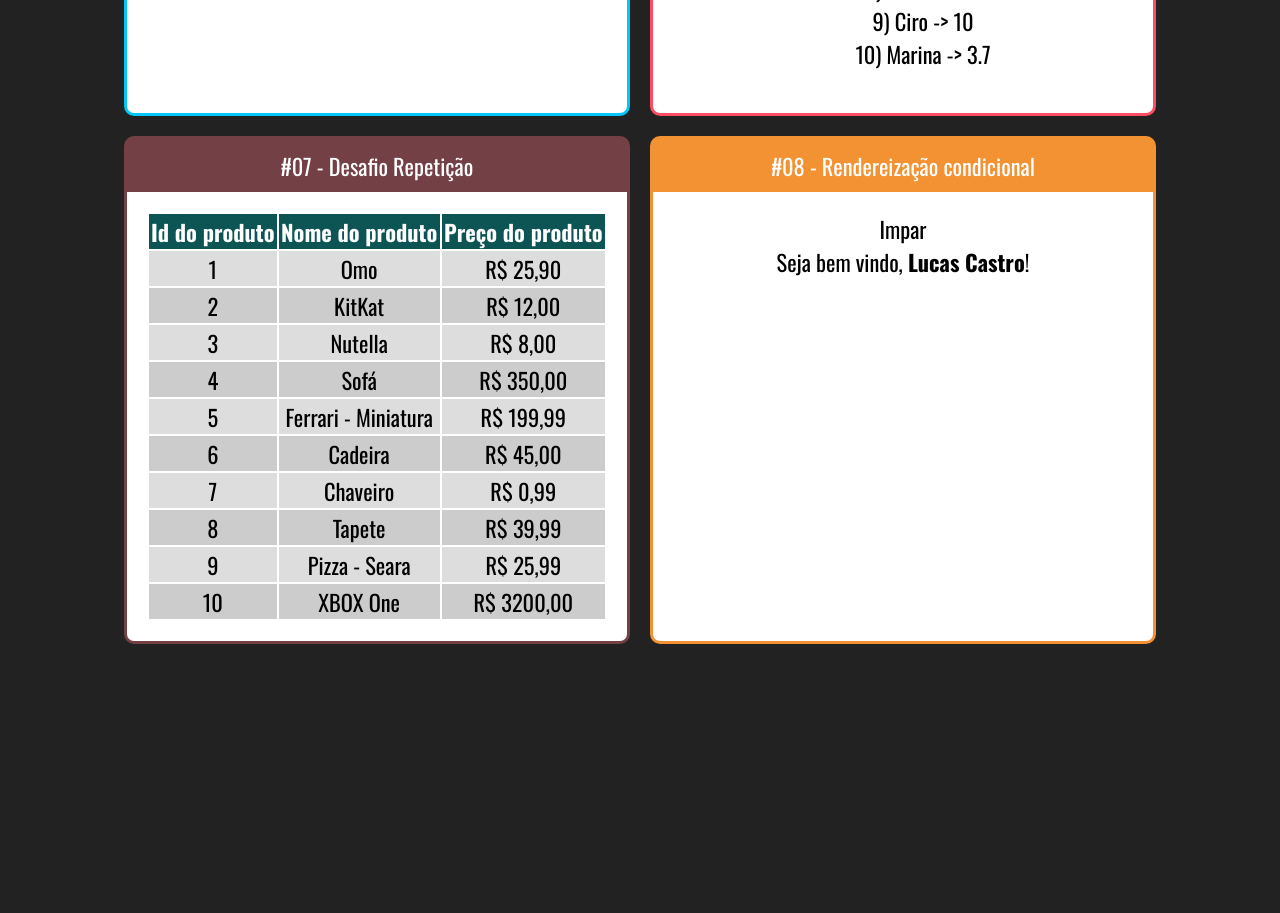
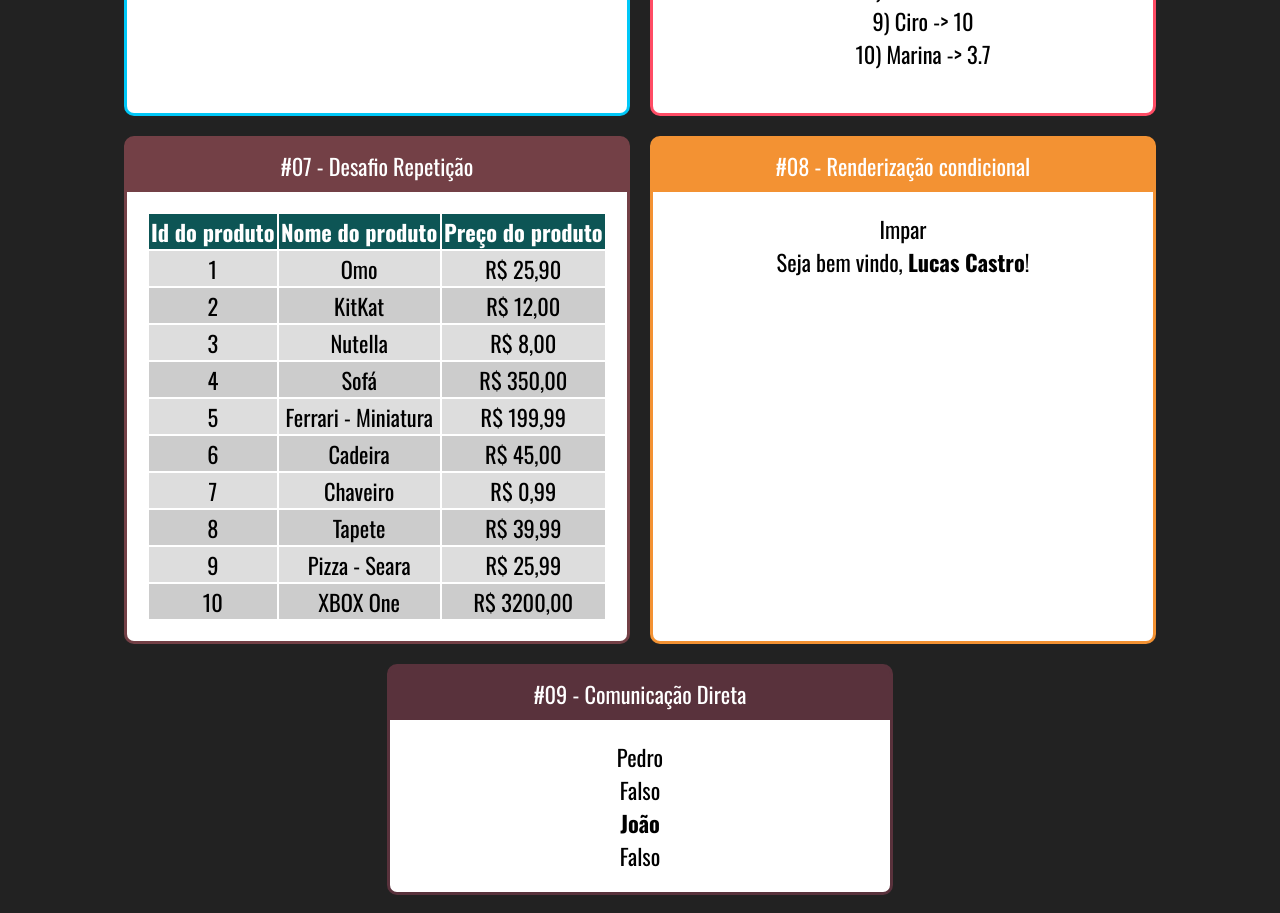
Before and after one commit to lucas-castro-developer/fundamentos-react, a React (Create React App) app: page / in a window 1280 px wide. Shown: the part 1280-2193 px from the top of the page. Before the commit the page ends 1942 px from the top, so only its background shows below. Built offline with nearby package versions, Linux system fonts and the light colour scheme.

Commit message:
Direct communication

```diff
--- a/src/app.jsx
+++ b/src/app.jsx
@@ -12,6 +12,7 @@ import Card from "./components/layout/Card";
 import ListaProdutos from "./components/repeticao/ListaProdutos";
 import ParOuImpar from "./components/condicional/ParOuImpar";
 import UsuarioInfo from "./components/condicional/UsuarioInfo"
+import DiretaPai from './components/comunicacao/DiretaPai'
 
 export default () => (
   <div className="App">
@@ -52,9 +53,12 @@ export default () => (
       <Card titulo="#07 - Desafio Repetição" color="#734046">
         <ListaProdutos></ListaProdutos>
       </Card>
-      <Card titulo="#08 - Rendereização condicional" color="#f39233">
+      <Card titulo="#08 - Renderização condicional" color="#f39233">
         <ParOuImpar numero={21}></ParOuImpar>
         <UsuarioInfo usuario={{nome: "Lucas Castro"}}></UsuarioInfo>
+      </Card>
+      <Card titulo="#09 - Comunicação Direta" color="#59323C">
+        <DiretaPai></DiretaPai>
       </Card>
     </div>
   </div>
--- /dev/null
+++ b/src/components/comunicacao/DiretaFilho.jsx
@@ -0,0 +1,13 @@
+import React from "react";
+
+export default (props) => {
+  return (
+    <div>
+      <div>{props.nome}</div>
+      <div>
+        <strong>{props.idade}</strong>
+      </div>
+      <div>{props.nerd ? "Verdadeiro" : "Falso"}</div>
+    </div>
+  );
+};
--- /dev/null
+++ b/src/components/comunicacao/DiretaPai.jsx
@@ -0,0 +1,11 @@
+import React from "react";
+import DiretaFilho from "./DiretaFilho";
+
+export default (props) => {
+  return (
+    <div>
+      <DiretaFilho nome="Pedro" numero={20} bool={true} />
+      <DiretaFilho idade="João" numero={17} bool={false} />
+    </div>
+  );
+};
```
